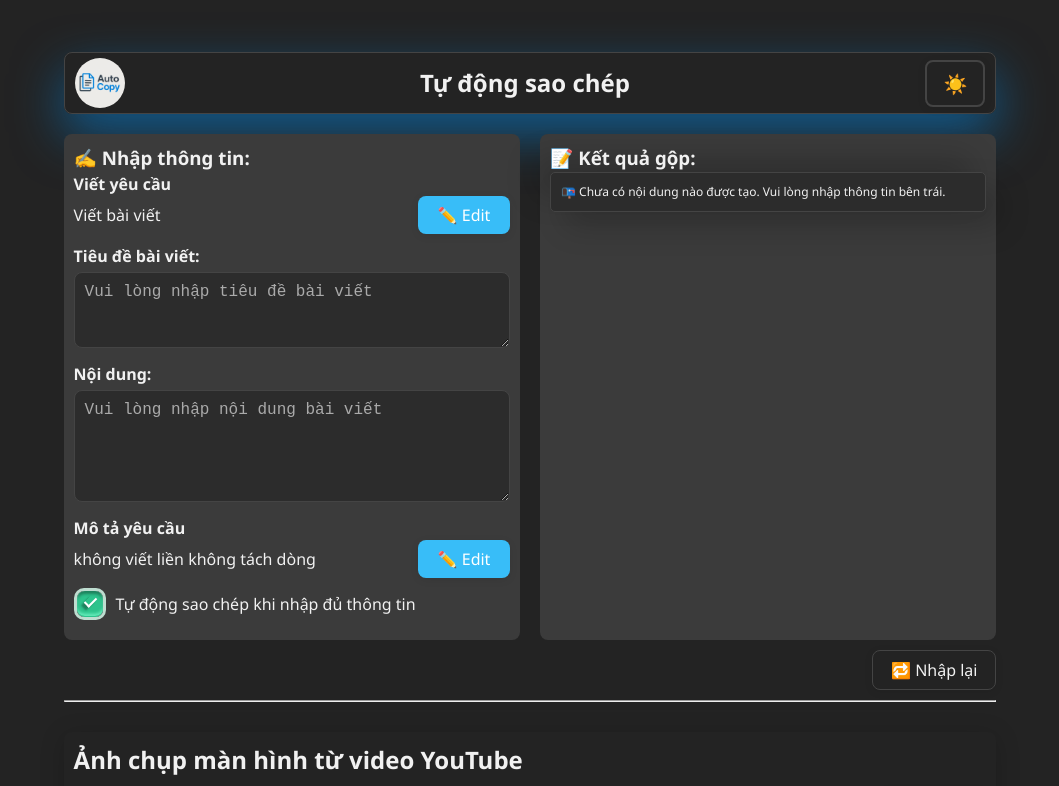
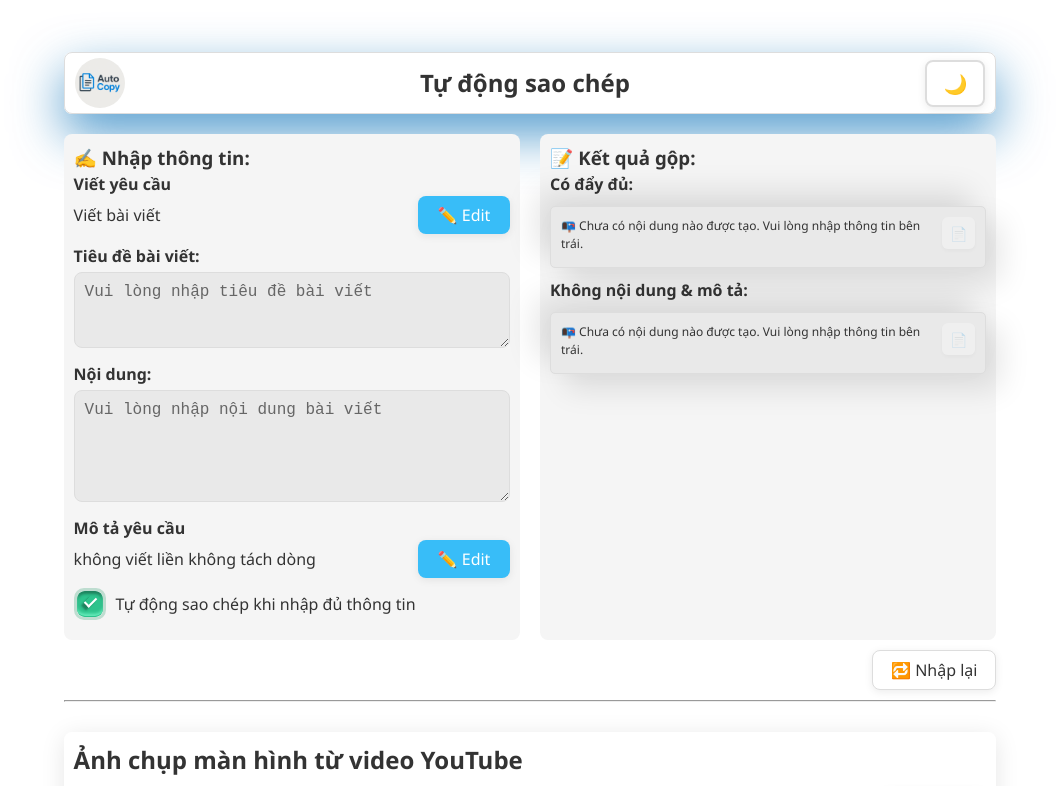
Before and after one commit to anhminh270622/auto-copy, a React (Vite) app: page / in a window 1280 px wide. Shown: the top 786 px of the page, without its empty margins (110-1169 px from the left). Built offline with nearby package versions, Linux system fonts and the light colour scheme.

Commit message:
update: copyNoDescription

```diff
--- a/src/App.css
+++ b/src/App.css
@@ -10,6 +10,23 @@
     --btn-delete-hover: #c0392b;
     --btn-copy: #27ae60;
     --btn-copy-hover: #219150;
+    --btn-edit: #38bdf8;
+    --btn-edit-hover: #0ea5e9;
+}
+
+/* Default light theme */
+:root {
+    --bg-primary: #ffffff;
+    --bg-secondary: #f5f5f5;
+    --bg-tertiary: #e9e9e9;
+    --text-primary: #333333;
+    --text-secondary: #666666;
+    --border-color: #dddddd;
+    --shadow-color: rgba(0, 0, 0, 0.1);
+    --btn-delete: #ff6b6b;
+    --btn-delete-hover: #ff5252;
+    --btn-copy: #4caf50;
+    --btn-copy-hover: #43a047;
     --btn-edit: #38bdf8;
     --btn-edit-hover: #0ea5e9;
 }
@@ -175,7 +192,7 @@ button:active {
     border-radius: 5px;
     white-space: pre-wrap;
     font-size: 12px;
-    max-height: 55vh;
+    max-height: 20vh;
     overflow: auto;
     box-shadow: 15px 15px 30px var(--shadow-color),
     -15px -15px 30px var(--shadow-color);
@@ -263,6 +280,79 @@ label strong {
     border-radius: 8px;
 }
 
+/* Copy icon button styles */
+.copy-icon-btn {
+    position: sticky;
+    top: 8px;
+    float: right;
+    background: rgba(255, 255, 255, 0.9);
+    border: none;
+    cursor: pointer;
+    font-size: 14px;
+    padding: 6px 8px;
+    border-radius: 6px;
+    box-shadow: 0 2px 4px rgba(0,0,0,0.1);
+    transition: all 0.2s ease;
+    display: flex;
+    align-items: center;
+    justify-content: center;
+    min-width: 32px;
+    height: 32px;
+    opacity: 0.3;
+    pointer-events: none;
+    z-index: 10;
+    margin-bottom: 8px;
+    margin-left: auto;
+}
+
+.copy-icon-btn.active {
+    opacity: 1;
+    pointer-events: auto;
+    border: none;
+}
+
+.copy-icon-btn:hover {
+    background: #f0f0f0;
+    transform: scale(1.05);
+}
+
+.copy-icon-btn:focus,
+.copy-icon-btn:active {
+    outline: none;
+    border: none;
+}
+
+/* Remove outline for all buttons */
+button:focus,
+button:active {
+    outline: none;
+}
+
+/* Custom scrollbar theo theme cho tất cả elements */
+*::-webkit-scrollbar {
+    width: 8px;
+}
+
+*::-webkit-scrollbar-track {
+    background: var(--bg-secondary);
+    border-radius: 4px;
+}
+
+*::-webkit-scrollbar-thumb {
+    background: var(--text-secondary);
+    border-radius: 4px;
+}
+
+*::-webkit-scrollbar-thumb:hover {
+    background: var(--text-primary);
+}
+
+/* Firefox scrollbar cho tất cả elements */
+* {
+    scrollbar-width: thin;
+    scrollbar-color: var(--text-secondary) var(--bg-secondary);
+}
+
 /* Responsive */
 @media (max-width: 800px) {
     .app-main-row {
--- a/src/App.jsx
+++ b/src/App.jsx
@@ -7,47 +7,59 @@ import DownloadYtb from "./components/downloadYtb/downloadYtb.jsx";
 import ImageToVideoConverter from "./components/imgToVideoConvert/ImgToVideoConvert.jsx";
 
 export default function App() {
+    // Load saved data once
+    const getSavedData = () => {
+        const saved = JSON.parse(localStorage.getItem("myAppData") || "{}");
+        return {
+            title: saved.title || "",
+            content: saved.content || "",
+            request: saved.request || "Viết bài viết",
+            description: saved.description || "không viết liền không tách dòng",
+            combined: saved.combined || "",
+            copyNoDescription: saved.copyNoDescription || ""
+        };
+    };
+
     const [theme, setTheme] = useState(() => {
         const savedTheme = localStorage.getItem('theme');
-        return savedTheme || 'dark';
+        return savedTheme || 'light';
     });
-    const [title, setTitle] = useState("");
+
     const [editDescription, setEditDescription] = useState(false);
     const [editRequest, setEditRequest] = useState(false);
-
-    const [request, setRequest] = useState("Viết bài viết");
-    const [content, setContent] = useState("");
     const [autoCopy, setAutoCopy] = useState(true);
-    const [combined, setCombined] = useState("");
-    const [description, setDescription] = useState("không viết liền không tách dòng")
     const [lastState, setLastState] = useState(null);
     const [showUndo, setShowUndo] = useState(false);
 
-    useEffect(() => {
-        const saved = JSON.parse(localStorage.getItem("myAppData") || "{}");
-        if (saved) {
-            setTitle(saved.title || "");
-            setContent(saved.content || "");
-            setRequest(saved.request || "Viết bài viết");
-            setDescription(saved.description || "không viết liền không tách dòng");
-        }
-    }, []);
+    // Initialize states with saved data
+    const savedData = getSavedData();
+    const [title, setTitle] = useState(savedData.title);
+    const [content, setContent] = useState(savedData.content);
+    const [request, setRequest] = useState(savedData.request);
+    const [description, setDescription] = useState(savedData.description);
+    const [combined, setCombined] = useState(savedData.combined);
+    const [copyNoDescription, setCopyNoDescription] = useState(savedData.copyNoDescription);
+
 
     useEffect(() => {
-        if (title && content) {
-            const processedContent = content.replace(/(?!^)(\d{1,2}:\d{2})/g, "\n$1");
+        if (title) {
+            const processedContent = content ? content.replace(/(?!^)(\d{1,2}:\d{2})/g, "\n$1") : "";
             const text = `${request} "${title}" ${description} \n ${processedContent}`;
+            const textNoDescription = `${request} "${title}"`;
             setCombined(text);
-
+            setCopyNoDescription(textNoDescription);
             if (autoCopy) {
                 navigator.clipboard.writeText(text)
             }
+        } else {
+            setCombined("");
+            setCopyNoDescription("");
         }
     }, [request, title, content, description, autoCopy]);
 
     useEffect(() => {
-        localStorage.setItem("myAppData", JSON.stringify({ title, content, request, description }));
-    }, [title, content, request, description]);
+        localStorage.setItem("myAppData", JSON.stringify({ title, content, request, description, copyNoDescription }));
+    }, [title, content, request, description, copyNoDescription]);
 
     useEffect(() => {
         document.documentElement.setAttribute('data-theme', theme);
@@ -55,10 +67,11 @@ export default function App() {
     }, [theme]);
 
     const onReset = () => {
-        setLastState({ title, content, request, description, autoCopy, combined });
+        setLastState({ title, content, request, description, autoCopy, combined, copyNoDescription });
         setTitle("");
         setContent("");
         setCombined("")
+        setCopyNoDescription("")
         setAutoCopy(true)
         setShowUndo(true);
         toast.info("Đã nhập lại. Bạn có thể hoàn tác !");
@@ -70,6 +83,7 @@ export default function App() {
             setContent(lastState.content);
             setRequest(lastState.request);
             setDescription(lastState.description);
+            setCopyNoDescription(lastState.copyNoDescription);
             setAutoCopy(lastState.autoCopy);
             setCombined(lastState.combined);
             setShowUndo(false);
@@ -191,11 +205,37 @@ export default function App() {
                     </div>
                     <div className="right">
                         <h3 className="title">📝 Kết quả gộp:</h3>
-                        <div
-                            className="result"
-                        >
-                            {combined || "📭 Chưa có nội dung nào được tạo. Vui lòng nhập thông tin bên trái."}
+                        <div style={{ display: "flex", flexDirection: "column", gap: 10 }}>
+                            <div> <strong>Có đẩy đủ:</strong></div>
+                            <div className="result">
+                                <button
+                                    className={`copy-icon-btn ${combined ? 'active' : ''}`}
+                                    onClick={() => {
+                                        navigator.clipboard.writeText(combined);
+                                        toast.success("Copy thành công!");
+                                    }}
+                                    title="Copy nội dung"
+                                >
+                                    📄
+                                </button>
+                                {combined || "📭 Chưa có nội dung nào được tạo. Vui lòng nhập thông tin bên trái."}
+                            </div>
+                            <div> <strong>Không nội dung & mô tả:</strong></div>
+                            <div className="result">
+                                <button
+                                    className={`copy-icon-btn ${copyNoDescription ? 'active' : ''}`}
+                                    onClick={() => {
+                                        navigator.clipboard.writeText(copyNoDescription);
+                                        toast.success("Copy thành công!");
+                                    }}
+                                    title="Copy nội dung"
+                                >
+                                    📄
+                                </button>
+                                {copyNoDescription || "📭 Chưa có nội dung nào được tạo. Vui lòng nhập thông tin bên trái."}
+                            </div>
                         </div>
+
                     </div>
                 </div>
                 <div style={{ marginTop: 10, marginBottom: 10, display: "flex", justifyContent: "flex-end", gap: 10 }}>
```
